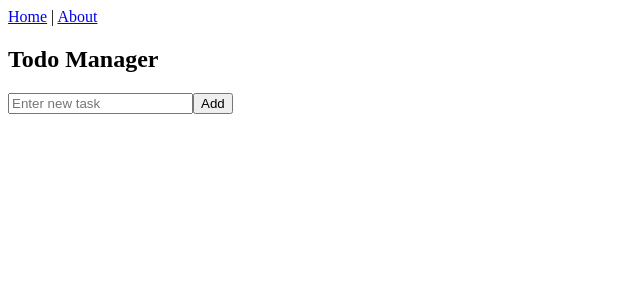
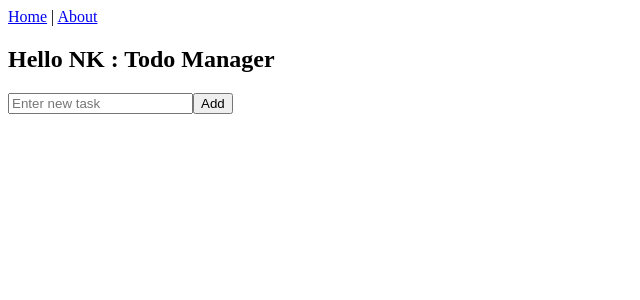
Before and after one commit to nknikhikasar/To-Do-Manager, a Vue app: page /To-Do-Manager/stage in a window 1280 px wide. Shown: the top 300 px of the page, without its empty margins (0-640 px from the left). Built offline with nearby package versions, Linux system fonts and the light colour scheme.

Commit message:
added nk

```diff
--- a/src/pages/Home.vue
+++ b/src/pages/Home.vue
@@ -7,7 +7,7 @@ const todoStore = useTodoStore()
 </script>
 
 <template>
-  <h2>Todo Manager</h2>
+  <h2>Hello NK : Todo Manager</h2>
   <AddTodo />
   <ul>
     <TodoItem
```
